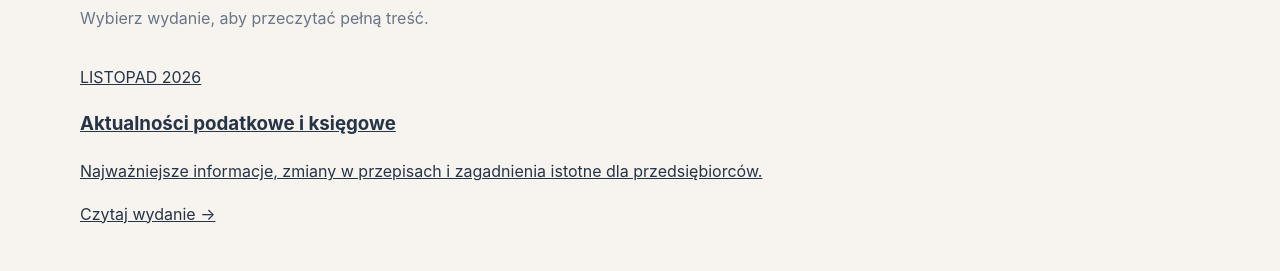
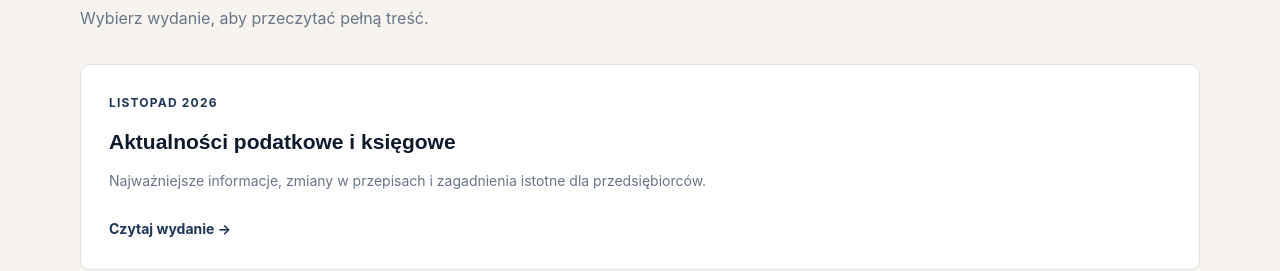
Before and after one commit to RACH-TAX/newsletter, a plain HTML site: page index.html in a window 1280 px wide. Shown: the part 686-957 px from the top of the page. Drawn offline with Linux system fonts and the light colour scheme.

Commit message:
Add styles for newsletter archive cards
Added styles for newsletter archive cards including grid layout and hover effects.

```diff
--- a/assets/css/main.css
+++ b/assets/css/main.css
@@ -329,3 +329,59 @@ a {
     font-size: 24px;
   }
 }
+
+
+/* =========================================
+   NEWSLETTER ARCHIVE CARDS
+========================================= */
+
+.archive-grid {
+  display: grid;
+  grid-template-columns: repeat(auto-fit, minmax(260px, 1fr));
+  gap: 24px;
+}
+
+.archive-card {
+  display: block;
+  padding: 28px;
+  background: var(--color-white);
+  border: 1px solid var(--color-border);
+  border-radius: 10px;
+  color: var(--color-text);
+  text-decoration: none;
+  transition: border-color 0.2s ease, transform 0.2s ease;
+}
+
+.archive-card:hover {
+  border-color: var(--color-gold);
+  transform: translateY(-3px);
+}
+
+.archive-card-date {
+  margin-bottom: 16px;
+  color: var(--color-blue);
+  font-size: 12px;
+  font-weight: 700;
+  letter-spacing: 1.2px;
+}
+
+.archive-card h3 {
+  margin: 0 0 12px;
+  color: var(--color-navy);
+  font-family: var(--font-heading);
+  font-size: 21px;
+  line-height: 1.35;
+}
+
+.archive-card p {
+  margin: 0 0 22px;
+  color: var(--color-muted);
+  font-size: 14px;
+  line-height: 1.7;
+}
+
+.archive-card-link {
+  color: var(--color-blue);
+  font-size: 14px;
+  font-weight: 700;
+}
```
